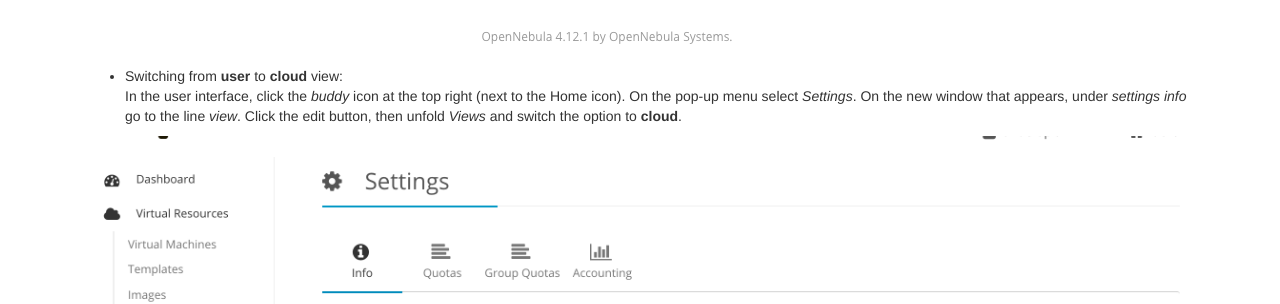
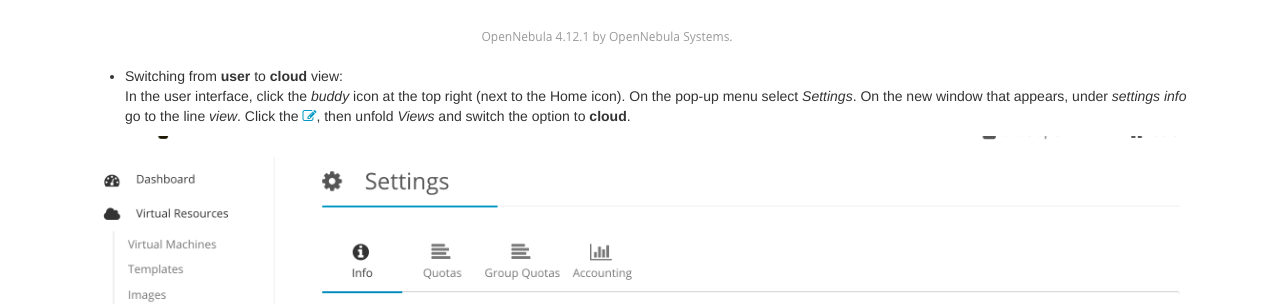
Before and after one commit to sara-nl/clouddocs, a Jekyll site: the page built from user-interface.markdown, in a window 1280 px wide and 900 px high, scrolled down 5302 px. Shown: the part 152-456 px from the top of the window. Built offline with Jekyll 4.4.1, drawn with Linux system fonts in a browser that asks for light colours; nearby versions of some CDN libraries.

Commit message:
added pencil icon

```diff
--- a/user-interface.markdown
+++ b/user-interface.markdown
@@ -95,7 +95,7 @@
 ![switch_cloud_to_user_img](images/switch_to_user_view.png)
 
 * Switching from **user** to **cloud** view:
-In the user interface, click the _buddy_ icon at the top right (next to the Home icon). On the pop-up menu select _Settings_. On the new window that appears, under _settings_ _info_ go to the line _view_. Click the edit button, then unfold _Views_ and switch the option to **cloud**.
+In the user interface, click the _buddy_ icon at the top right (next to the Home icon). On the pop-up menu select _Settings_. On the new window that appears, under _settings_ _info_ go to the line _view_. Click the <i class="fa fa-pencil-square-o" style="color:#0098c3;"></i>, then unfold _Views_ and switch the option to **cloud**.
 
 ![switch_user_to_cloud_img](images/switch_to_cloud_view_mb.png)
 
```
